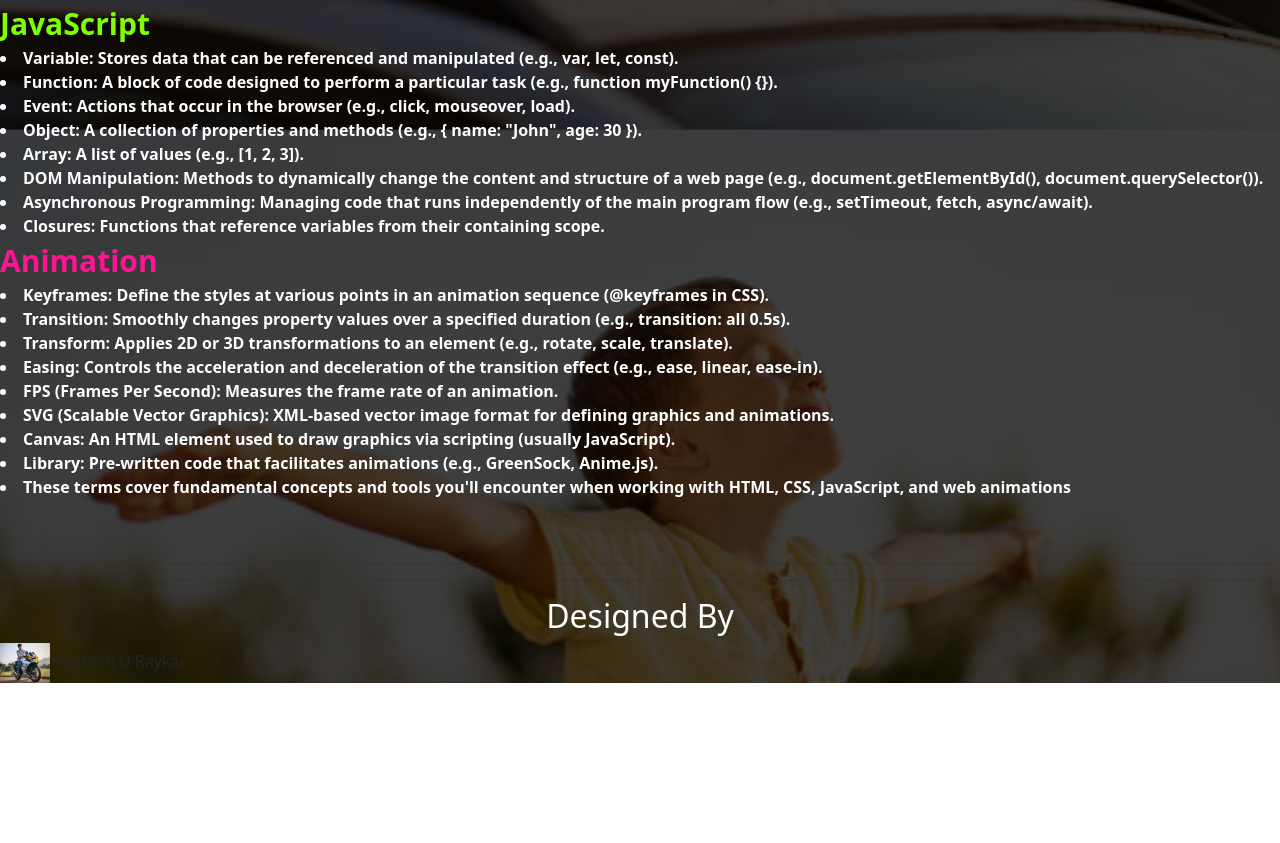
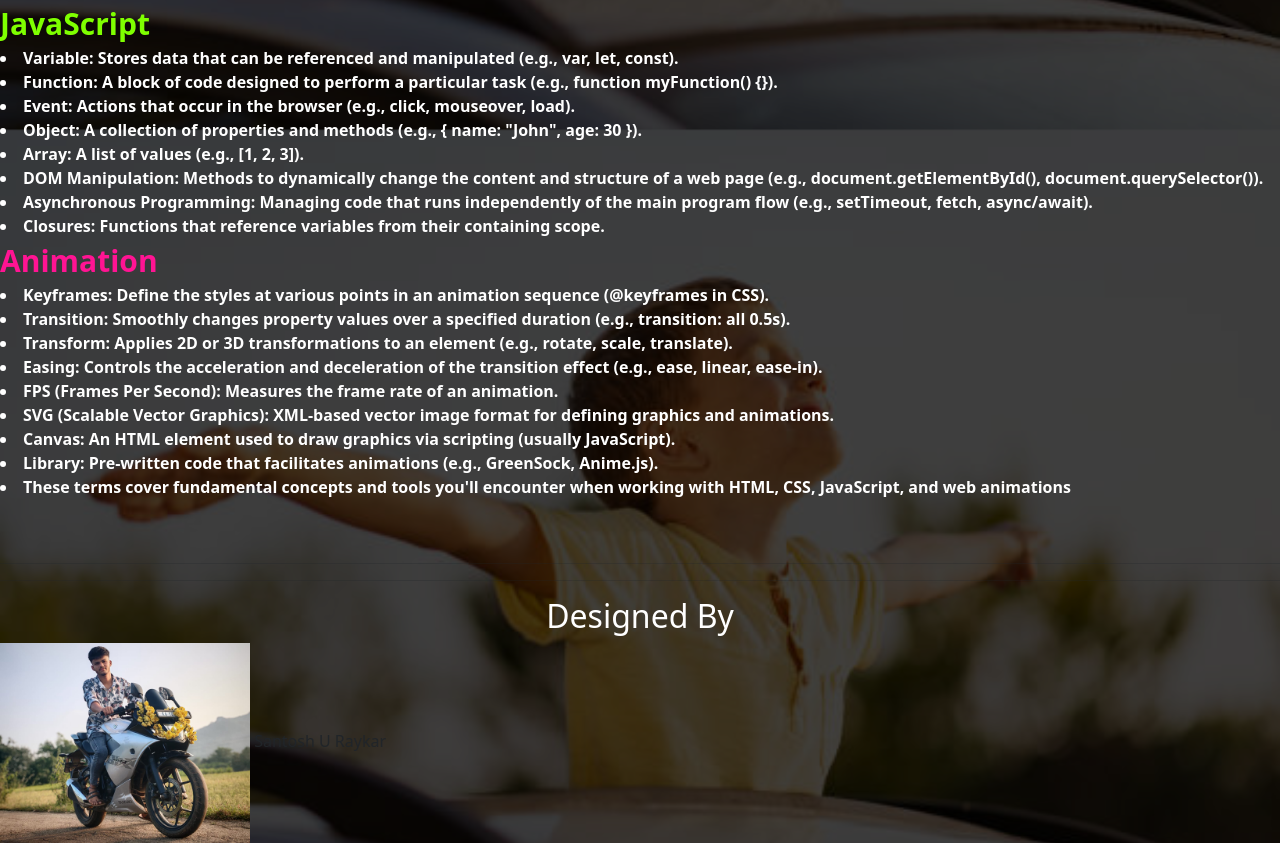
Before and after one commit to asantosha/cmanotess, a plain HTML site: page index.html in a window 1280 px wide. Shown: the part 697-1540 px from the top of the page. Before the commit the page ends 1380 px from the top, so only its background shows below. Drawn offline with nearby package versions, Linux system fonts and the light colour scheme.

Commit message:
Update index.html

```diff
--- a/index.html
+++ b/index.html
@@ -194,7 +194,7 @@ These terms cover fundamental concepts and tools you'll encounter when working w
   <hr>
   <hr>
   <h2 style="text-align:center; color:white;">Designed By</h2>
-  <img src="123.jpeg" alt="" style="height="50px"; width="50px"; text-align:center; color:white;"> Santosh U Raykar</img>
+  <img src="123.jpeg" alt="" style="height="250px"; width="250px"; text-align:center; color:white;"> Santosh U Raykar</img>
 
   </body>
 </html>
```
